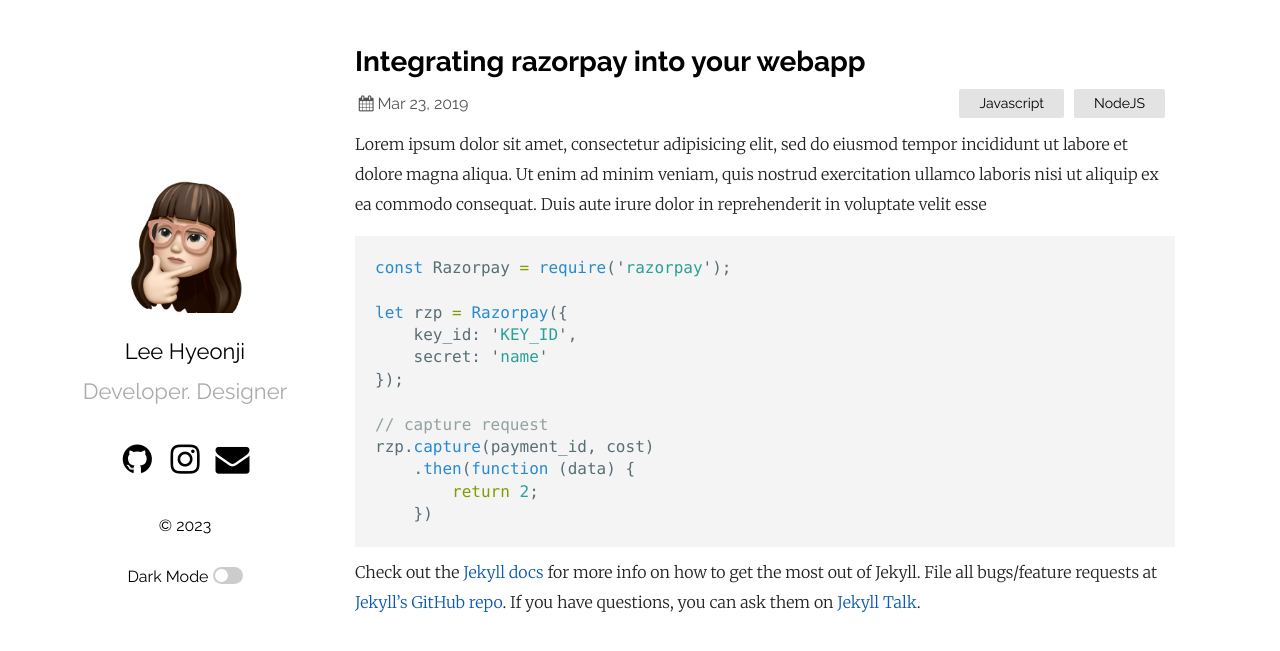
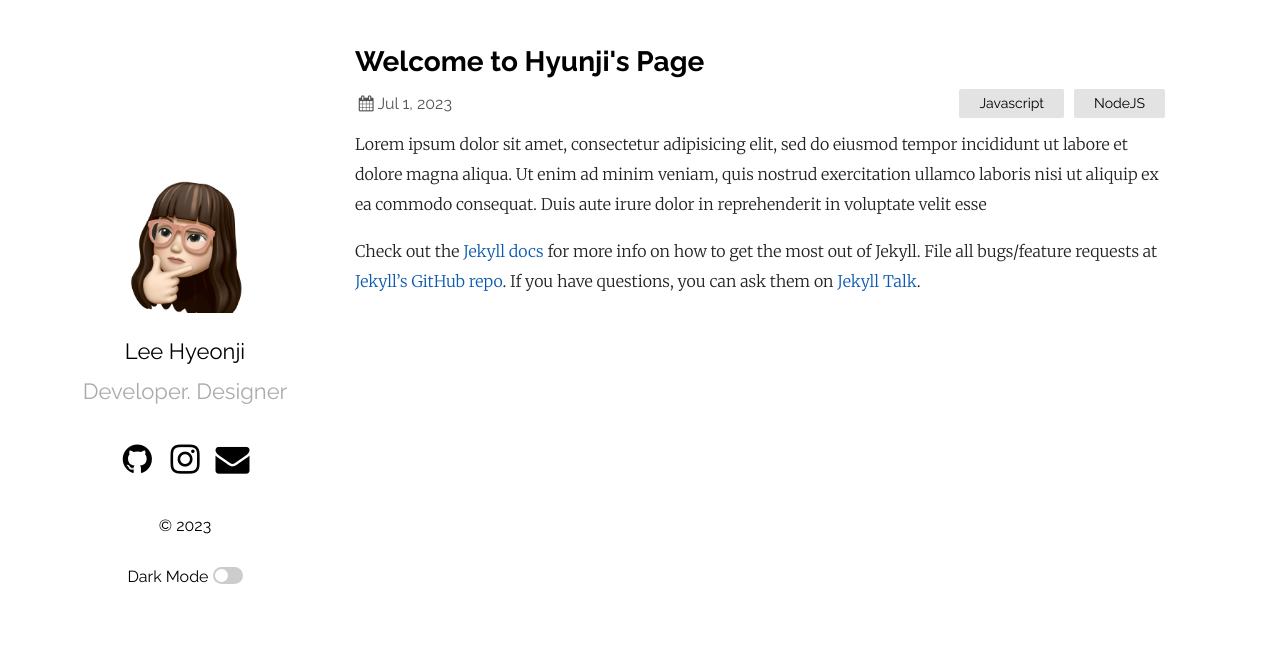
Before and after one commit to ehyeong/ehyeong.github.io, a Jekyll site: the page built from _posts/2023-07-01-welcome-to-hyunji.markdown, in a window 1280 px wide. Shown: the top 651 px of the page. Built offline with Jekyll 4.4.1, drawn with Linux system fonts in a browser that asks for light colours.

Commit message:
post edit

````diff
--- a/_posts/2019-03-23-welcome-to-jekyll.markdown
+++ b/_posts/2023-07-01-welcome-to-hyunji.markdown
@@ -1,25 +1,12 @@
 ---
 layout: post
-title:  "Integrating razorpay into your webapp"
-date:   2019-03-23 21:03:36 +0530
+title:  "Welcome to Hyunji's Page"
+date:   2023-07-01
 categories: Javascript NodeJS
 ---
 Lorem ipsum dolor sit amet, consectetur adipisicing elit, sed do eiusmod tempor incididunt ut labore et dolore magna aliqua. Ut enim ad minim veniam, quis nostrud exercitation ullamco laboris nisi ut aliquip ex ea commodo consequat. Duis aute irure dolor in reprehenderit in voluptate velit esse
 
-```javascript
-const Razorpay = require('razorpay');
 
-let rzp = Razorpay({
-	key_id: 'KEY_ID',
-	secret: 'name'
-});
-
-// capture request
-rzp.capture(payment_id, cost)
-	.then(function (data) {
-		return 2;
-	})
-```
 
 Check out the [Jekyll docs][jekyll-docs] for more info on how to get the most out of Jekyll. File all bugs/feature requests at [Jekyll’s GitHub repo][jekyll-gh]. If you have questions, you can ask them on [Jekyll Talk][jekyll-talk].
 
````
